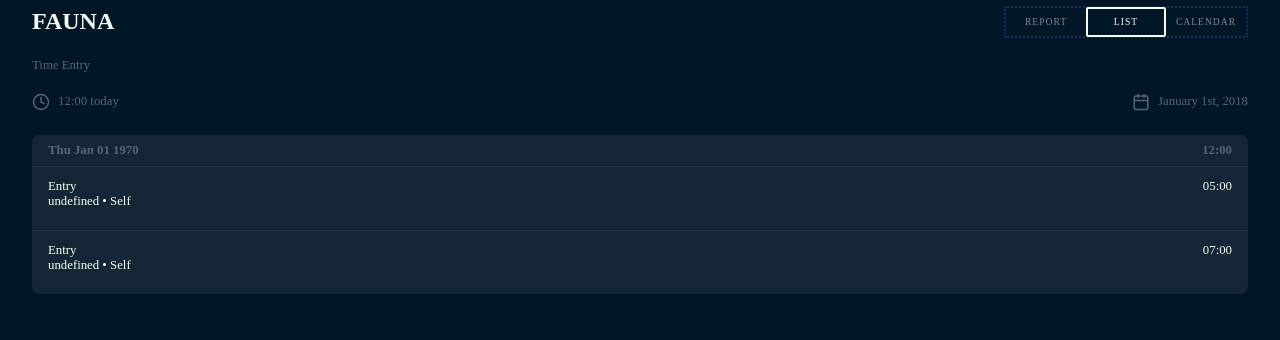
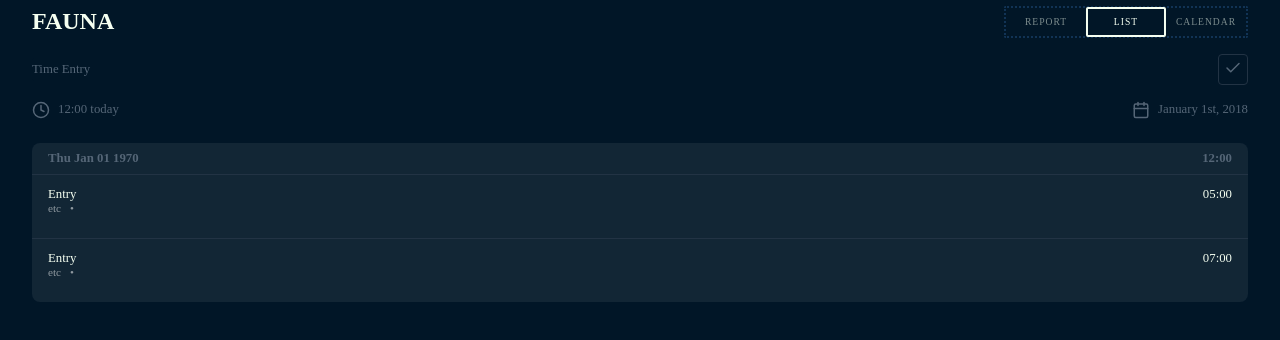
Before and after one commit to ivynya/juniper, a SvelteKit app: page / in a window 1280 px wide. Shown: the top 340 px of the page. Built offline with nearby package versions, Linux system fonts and the light colour scheme; a web font is replaced by a local one.

Commit message:
better entry and updating

```diff
--- a/src/routes/+page.svelte
+++ b/src/routes/+page.svelte
@@ -2,6 +2,7 @@
 	import Calendar from './Calendar.svelte';
 	import Header from './Header.svelte';
 	import List from './List.svelte';
+	import Report from './Report.svelte';
 
 	export let selected = 'List';
 </script>
@@ -13,7 +14,7 @@
 	{:else if selected === 'Calendar'}
 		<Calendar />
 	{:else}
-		<p>Report</p>
+		<Report />
 	{/if}
 </section>
 
--- a/src/routes/CalendarEntry.svelte
+++ b/src/routes/CalendarEntry.svelte
@@ -3,6 +3,7 @@
 	import { formatHour } from '$lib/app';
 	import { Trash } from 'lucide-svelte';
 	import { createEventDispatcher } from 'svelte';
+	import EntryProject from './EntryProject.svelte';
 
 	const dispatch = createEventDispatcher();
 
@@ -29,15 +30,7 @@
 <div class="entry" style="{_grid}; {_height}" class:editing on:mousedown={stopProp}>
 	<div class="info">
 		<input type="text" bind:value={entry.name} on:keypress={upd} />
-		<span>
-			<select bind:value={entry.project} on:change={upd}>
-				<option value="etc">etc</option>
-			</select>
-			•
-			<select bind:value={entry.client} on:change={upd}>
-				<option value="etc">etc</option>
-			</select>
-		</span>
+		<EntryProject {entry} on:update={upd} />
 	</div>
 	<div class="opts">
 		<span>{formatHour(entry.duration)}</span>
@@ -74,8 +67,7 @@
 			pointer-events: none;
 		}
 
-		input,
-		select {
+		input {
 			appearance: none;
 			background-color: transparent;
 			border: none;
@@ -97,20 +89,6 @@
 			justify-content: space-between;
 			gap: 0.5rem;
 			width: 100%;
-
-			span {
-				color: #fff8;
-				display: flex;
-				align-items: center;
-				gap: 0.5rem;
-				font-size: 0.7rem;
-				min-width: fit-content;
-
-				select {
-					border: none;
-					max-width: fit-content;
-				}
-			}
 		}
 
 		.opts {
--- a/src/routes/CalendarHour.svelte
+++ b/src/routes/CalendarHour.svelte
@@ -74,6 +74,7 @@
 		$entries.push({
 			__column__: computeColumn($entries, timeA / resolution, timeB / resolution),
 			name: 'New entry',
+			project: '',
 			client: '',
 			start: timeA / resolution,
 			end: timeB / resolution,
--- /dev/null
+++ b/src/routes/EntryProject.svelte
@@ -0,0 +1,51 @@
+<script lang="ts">
+	import type { Entry } from '$lib/schema';
+	import { createEventDispatcher } from 'svelte';
+
+	const dispatch = createEventDispatcher();
+
+	export let entry: Entry;
+
+	function upd() {
+		dispatch('update', entry);
+	}
+</script>
+
+<span>
+	<select bind:value={entry.project} on:change={upd}>
+		<option value="etc">etc</option>
+	</select>
+	•
+	<select bind:value={entry.client} on:change={upd}>
+		<option value="etc">etc</option>
+	</select>
+</span>
+
+<style lang="scss">
+	span {
+		color: #fff8;
+		display: flex;
+		align-items: center;
+		gap: 0.5rem;
+		font-size: 0.7rem;
+		width: fit-content;
+	}
+
+	select {
+		appearance: none;
+		background-color: transparent;
+		border: none;
+		border-radius: 0;
+		color: inherit;
+		font-family: inherit;
+		font-size: inherit;
+		margin: 0;
+		padding: 0;
+		outline: none;
+		width: 100%;
+
+		&:focus {
+			border-bottom: 1px dashed #fff;
+		}
+	}
+</style>
--- a/src/routes/Input.svelte
+++ b/src/routes/Input.svelte
@@ -1,5 +1,5 @@
 <script lang="ts">
-	import { Clock, Calendar, ChevronLeft, ChevronRight, MoonStar } from 'lucide-svelte';
+	import { Clock, Calendar, ChevronLeft, ChevronRight, MoonStar, Check } from 'lucide-svelte';
 	import { entries, formatHour } from '$lib/app';
 
 	export let resolution: number = 2;
@@ -13,9 +13,10 @@
 	}
 </script>
 
-<section class="entry">
+<form class="entry">
 	<input type="text" placeholder="Time Entry" />
-</section>
+	<button><Check size="18px" /></button>
+</form>
 <section class="opts">
 	<span>
 		<Clock size="18px" />
@@ -49,6 +50,9 @@
 
 <style lang="scss">
 	.entry {
+		display: flex;
+		align-items: center;
+
 		input {
 			background: #011627;
 			border: none;
@@ -65,6 +69,16 @@
 			&::placeholder {
 				color: #567;
 			}
+		}
+
+		button {
+			background: transparent;
+			border: #234 1px solid;
+			border-radius: 0.25rem;
+			color: #567;
+			cursor: pointer;
+			width: 1.9rem;
+			padding: 0.25rem;
 		}
 	}
 	.opts {
--- a/src/routes/ListEntry.svelte
+++ b/src/routes/ListEntry.svelte
@@ -1,18 +1,22 @@
 <script lang="ts">
 	import { formatHour } from '$lib/app';
 	import type { Entry } from '$lib/schema';
+	import { createEventDispatcher } from 'svelte';
+	import EntryProject from './EntryProject.svelte';
+
+	const dispatch = createEventDispatcher();
 
 	export let entry: Entry;
+
+	function upd() {
+		dispatch('update', entry);
+	}
 </script>
 
 <article class="entry">
-	<div>
-		<span>{entry.name}</span>
-		<div>
-			<span>{entry.project}</span>
-			•
-			<span>{entry.client}</span>
-		</div>
+	<div class="data">
+		<input type="text" bind:value={entry.name} on:keypress={upd} />
+		<span><EntryProject {entry} on:update={upd} /></span>
 	</div>
 	<div>
 		<span>{formatHour(entry.duration)}</span>
@@ -30,4 +34,22 @@
 		padding: 0.75rem 1rem;
 		width: 100%;
 	}
+
+	input {
+		background-color: transparent;
+		border: none;
+		border-radius: 0.125rem;
+		box-sizing: border-box;
+		color: #f5fff1;
+		font-family: inherit;
+		font-size: 0.8rem;
+		margin: 0;
+		padding: 0;
+		width: 100%;
+		outline: none;
+
+		&::placeholder {
+			color: #567;
+		}
+	}
 </style>
--- /dev/null
+++ b/src/routes/Report.svelte
@@ -0,0 +1,8 @@
+<script lang="ts">
+	import { entries } from '$lib/app';
+</script>
+
+<section></section>
+
+<style lang="scss">
+</style>
```
